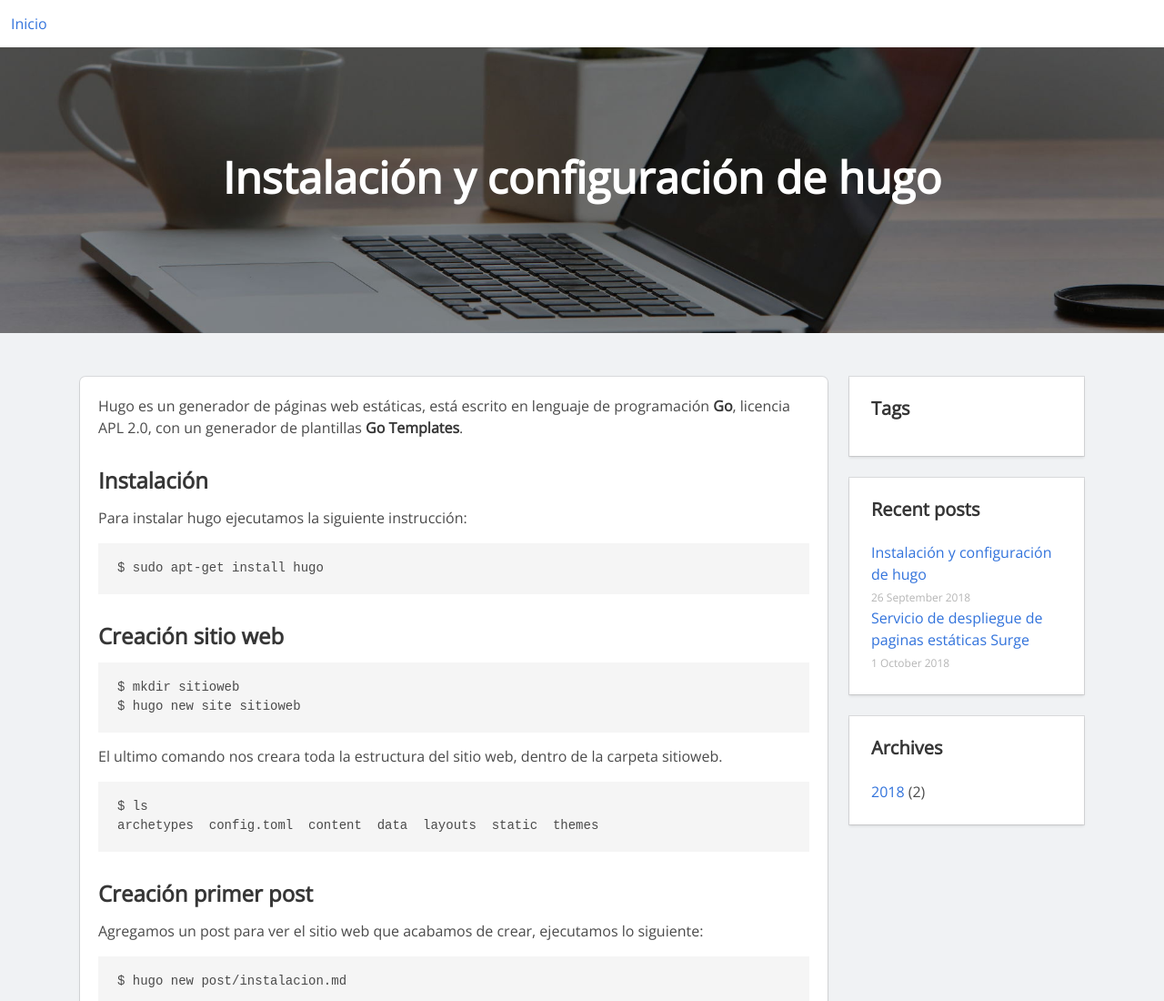
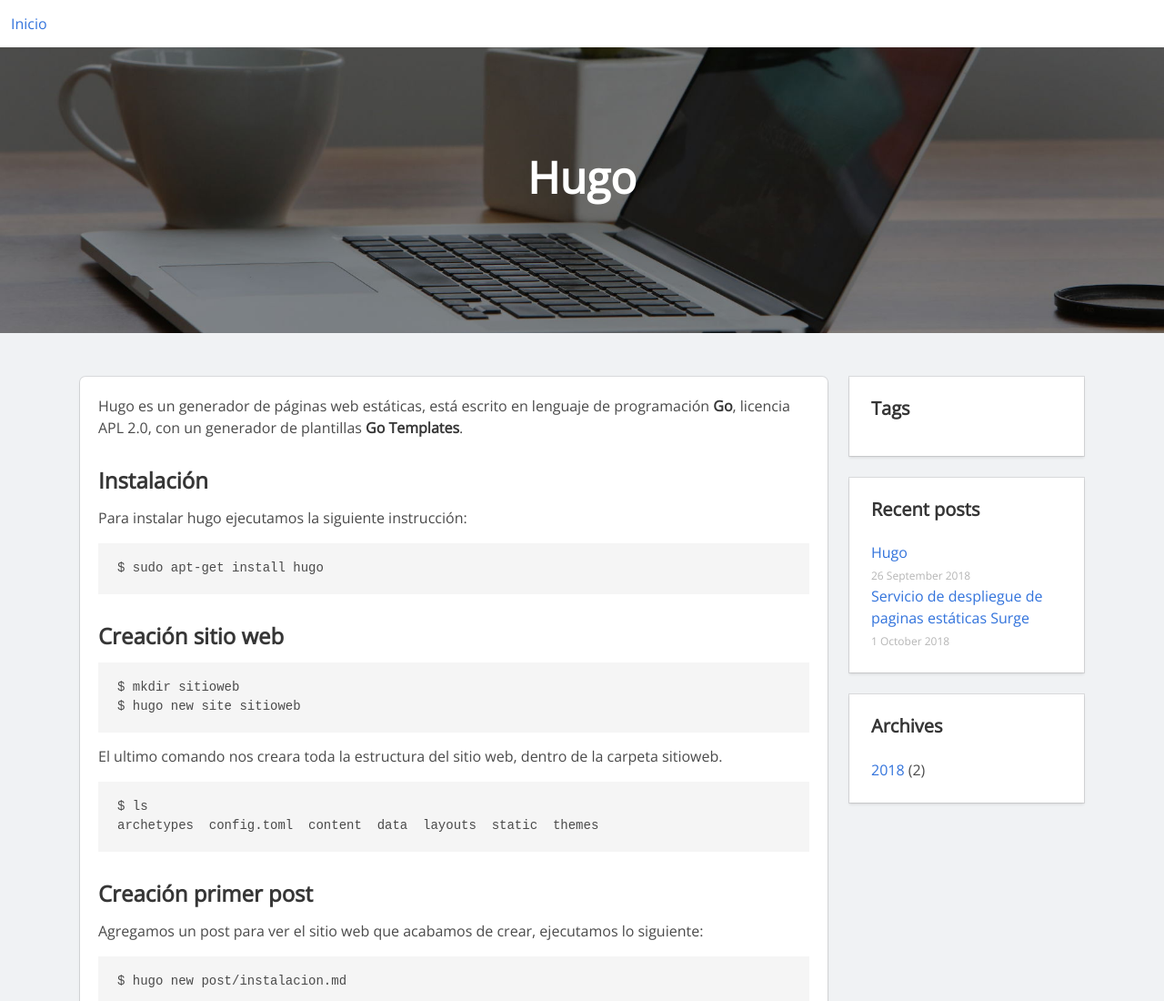
Before and after one commit to JesusArias1995/hugo_public, a website: page 2018/instalacion/index.html in a window 1280 px wide. Shown: the top 1100 px of the page at 91% size. Drawn offline with nearby package versions, Linux system fonts and the light colour scheme.

Commit message:
Modificación del titulo hugo

```diff
--- a/2018/instalacion/index.html
+++ b/2018/instalacion/index.html
@@ -3,7 +3,7 @@
 <head>
     <meta charset="utf-8" />
     <meta http-equiv="X-UA-Compatible" content="IE=edge">
-    <title>Blog de Jesús Arias  | Instalación y configuración de hugo</title>
+    <title>Blog de Jesús Arias  | Hugo</title>
     <meta name="viewport" content="width=device-width, initial-scale=1">
 
     <link href="https://fonts.googleapis.com/css?family=Open+Sans" rel="stylesheet">
@@ -28,7 +28,7 @@
                 <br>
                 <h1 class="title is-size-1">
 
-                        Instalación y configuración de hugo
+                        Hugo
 
                 </h1>
 
@@ -254,7 +254,7 @@
     <div class="card-content">
         <h1 class="title is-5">Recent posts</h1>
 
-            <h1><a href="/2018/instalacion">Instalación y configuración de hugo</a></h1>
+            <h1><a href="/2018/instalacion">Hugo</a></h1>
             <time class="has-text-grey-light is-size-7">26 September 2018</time>
 
             <h1><a href="/2018/surge">Servicio de despliegue de paginas estáticas Surge</a></h1>
--- a/index.xml
+++ b/index.xml
@@ -73,7 +73,7 @@
     </item>
 
     <item>
-      <title>Instalación y configuración de hugo</title>
+      <title>Hugo</title>
       <link>/2018/instalacion</link>
       <pubDate>Wed, 26 Sep 2018 17:06:21 +0000</pubDate>
 
--- a/post/index.xml
+++ b/post/index.xml
@@ -73,7 +73,7 @@
     </item>
 
     <item>
-      <title>Instalación y configuración de hugo</title>
+      <title>Hugo</title>
       <link>/2018/instalacion</link>
       <pubDate>Wed, 26 Sep 2018 17:06:21 +0000</pubDate>
 
```
Also changed, not shown: 2018/surge/index.html (+1 -1 lines), index.html (+2 -2 lines).
